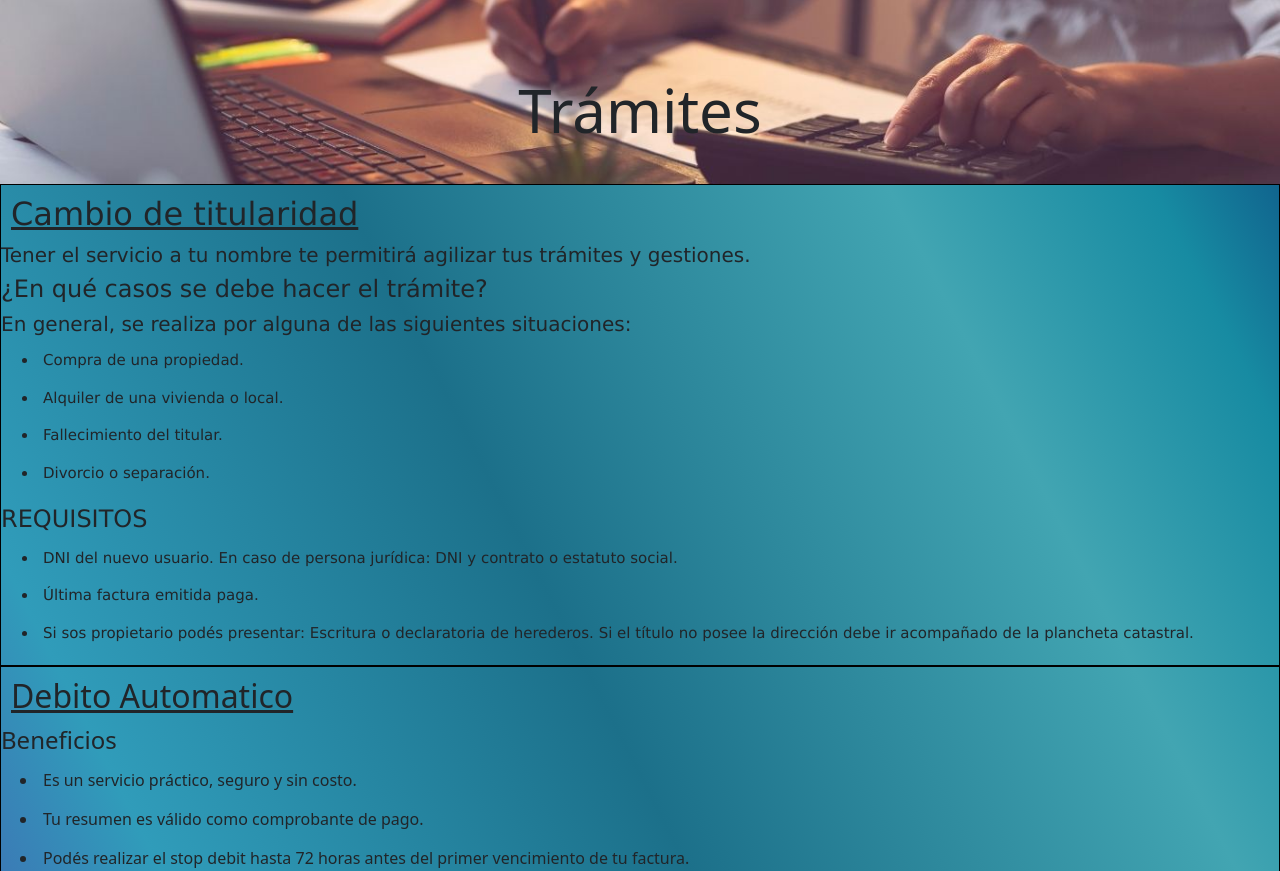
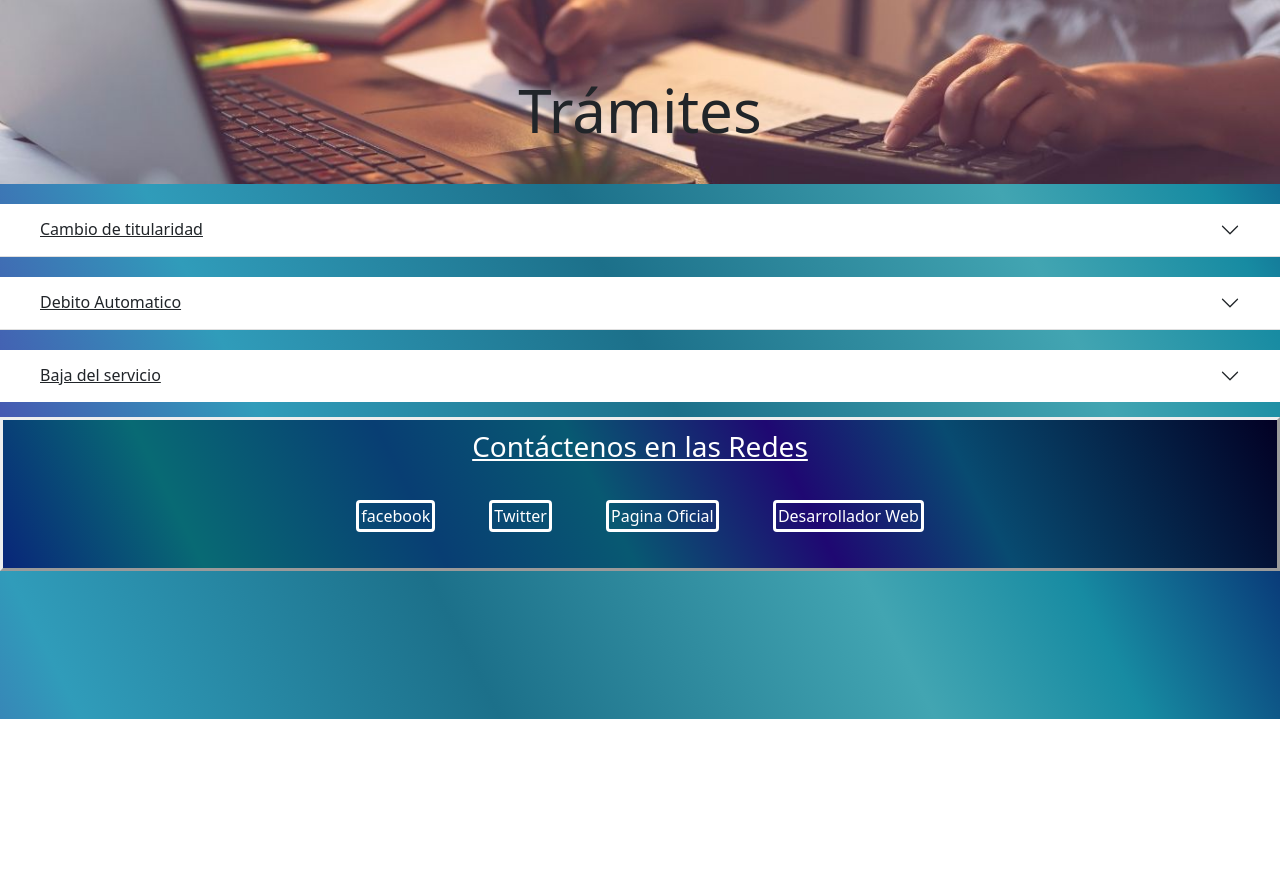
Before and after one commit to GabrielDecima/ProyectoFinal-DecimaGabriel, a plain HTML site: page Paginas/Tramites.html in a window 1280 px wide. Shown: the part 81-952 px from the top of the page. After the commit the page ends 800 px from the top, so only its background shows below. Drawn offline with nearby package versions, Linux system fonts and the light colour scheme; a web font is replaced by a local one.

Commit message:
Agregamos acordeon a pagina tramites

```diff
--- a/Paginas/Tramites.html
+++ b/Paginas/Tramites.html
@@ -80,11 +80,19 @@
 
     <h1 class="tramites_h1">Trámites</h1>
 
-    <div class="cambio_titular ">
 
+    <!-- Comienzo acordeon -->
+     <div class="accordion accordion-flush" id="accordionFlushExample">
+      <div class="accordion-item">
+        <h2 class="accordion-header" id="flush-headingOne">
 
-        <h2>Cambio de titularidad</h2>
-        <h5>Tener el servicio a tu nombre te permitirá agilizar tus trámites y gestiones.</h5>
+          <!-- Tramite Cambio titularidad -->
+          <button class="accordion-button collapsed" type="button" data-bs-toggle="collapse" data-bs-target="#flush-collapseOne" aria-expanded="false" aria-controls="flush-collapseOne">
+            Cambio de titularidad
+          </button>
+        </h2>
+        <div id="flush-collapseOne" class="accordion-collapse collapse" aria-labelledby="flush-headingOne" data-bs-parent="#accordionFlushExample">
+          <div class="accordion-body"><h5>Tener el servicio a tu nombre te permitirá agilizar tus trámites y gestiones.</h5>
             <h4>¿En qué casos se debe hacer el trámite?</h4>
             <h5>En general, se realiza por alguna de las siguientes situaciones:</h5>
 
@@ -116,13 +124,22 @@
             </li>
         </ul>
         </div>
-
+      </div>
     </div>
 
-    <div class="debito_auto">
+      <!-- Fin Tramite Cambio titularidad -->
 
+      <!-- Debito Automatico -->
 
-        <h2>Debito Automatico</h2>
+      <div class="accordion-item">
+        <h2 class="accordion-header" id="flush-headingTwo">
+          <button class="accordion-button collapsed" type="button" data-bs-toggle="collapse" data-bs-target="#flush-collapseTwo" aria-expanded="false" aria-controls="flush-collapseTwo">
+            Debito Automatico
+          </button>
+        </h2>
+        <div id="flush-collapseTwo" class="accordion-collapse collapse" aria-labelledby="flush-headingTwo" data-bs-parent="#accordionFlushExample">
+          <div class="accordion-body">
+
             <h4>Beneficios</h4>
             <ul>
                 <li>Es un servicio práctico, seguro y sin costo.            </li>
@@ -130,11 +147,22 @@
                 <li>Podés realizar el stop debit hasta 72 horas antes del primer vencimiento de tu factura.        </li>
                 <li>En caso de alguna discrepancia con una factura ya abonada, podrás solicitar el reintegro a tu banco dentro de los 30 días posteriores.</li>
             </ul>
-
+          </div>
+        </div>
       </div>
 
-     <div class="baja_serv">
-        <h2>Baja servicio</h2>
+      <!-- FIN Debito Automatico -->
+
+      <!-- Baja del servicio -->
+
+      <div class="accordion-item">
+        <h2 class="accordion-header" id="flush-headingThree">
+          <button class="accordion-button collapsed" type="button" data-bs-toggle="collapse" data-bs-target="#flush-collapseThree" aria-expanded="false" aria-controls="flush-collapseThree">
+            Baja del servicio
+          </button>
+        </h2>
+        <div id="flush-collapseThree" class="accordion-collapse collapse" aria-labelledby="flush-headingThree" data-bs-parent="#accordionFlushExample">
+          <div class="accordion-body">
             <h5>La baja del servicio implica el retiro del medidor del domicilio.
             Una vez retirado, el domicilio quedará sin servicio eléctrico.</h5>
         <h5>El trámite debe realizarse en las siguientes situaciones:        </h5>
@@ -146,7 +174,10 @@
         </ul>
         </div>
 
-
+        <!-- Baja del servicio -->
+        </div>
+      </div>
+    </div>
 
 </main>
 <!-- Fin del main -->
```
Lines whose indentation alone changed are shown as unchanged.
